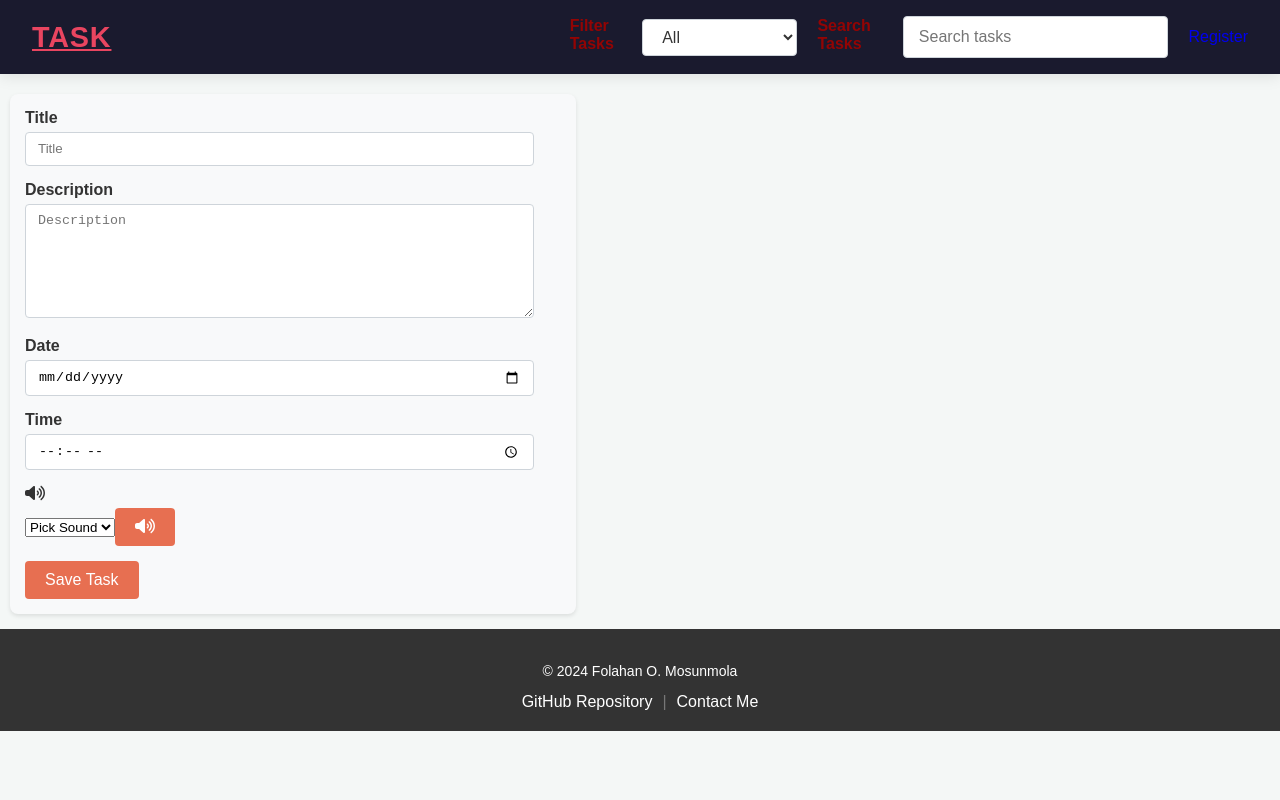
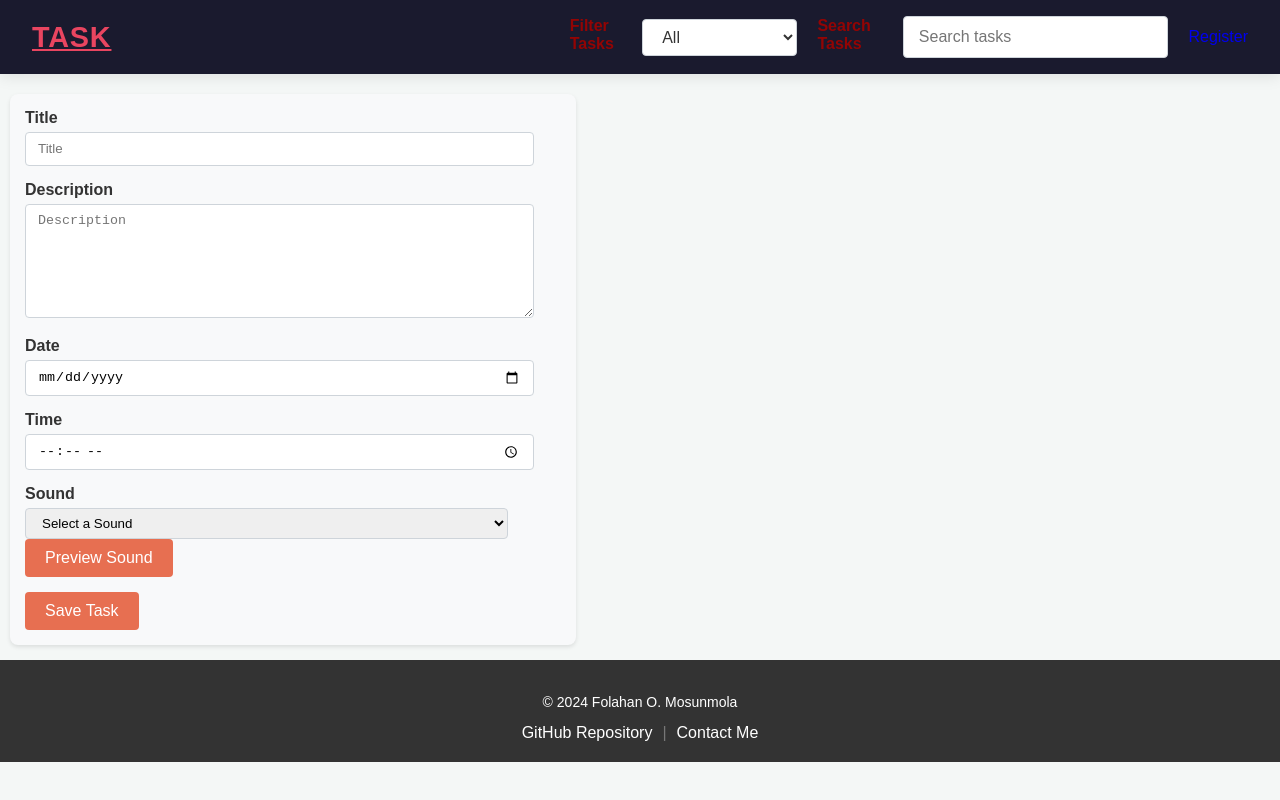
Before and after one commit to Seunfola/task-dashboard, a Next.js app: page / in a window 1280 px wide. Built offline with nearby package versions, Linux system fonts and the light colour scheme.

Commit message:
Update index.js

```diff
--- a/components/TaskForm/index.js
+++ b/components/TaskForm/index.js
@@ -1,6 +1,4 @@
 import React, { useState, useEffect } from 'react';
-import { FontAwesomeIcon } from '@fortawesome/react-fontawesome';
-import { faVolumeUp } from '@fortawesome/free-solid-svg-icons';
 
 const TaskForm = ({ onSave, initialData }) => {
     const [task, setTask] = useState({
@@ -48,7 +46,7 @@ const TaskForm = ({ onSave, initialData }) => {
 
     useEffect(() => {
         previewSound();
-    }, [selectedSound]);
+    }, [selectedSound, previewSound]);
 
     return (
         <form className="task-form" onSubmit={handleSubmit}>
@@ -99,17 +97,13 @@ const TaskForm = ({ onSave, initialData }) => {
                 />
             </div>
             <div className="form-group">
-                <label className="form-label">
-                    <FontAwesomeIcon icon={faVolumeUp} />
-                </label>
-                <select value={selectedSound} onChange={handleSoundChange}>
-                    <option value="">Pick Sound</option>
-                    <option value="/public/sound/sound1.mp3">Sound 1</option>
-                    <option value="/public/sound/sound2.mp3">Sound 2</option>
+                <label className="form-label">Sound</label>
+                <select value={selectedSound} onChange={handleSoundChange} required className="form-input">
+                    <option value="">Select a Sound</option>
+                    <option value="/sound/sound1.mp3">Sound 1</option>
+                    <option value="/sound/sound2.mp3">Sound 2</option>
                 </select>
-                <button onClick={previewSound}>
-                    <FontAwesomeIcon icon={faVolumeUp} />
-                </button>
+                <button type="button" onClick={previewSound} disabled={!selectedSound}>Preview Sound</button>
             </div>
             <button type="submit">Save Task</button>
         </form>
```
